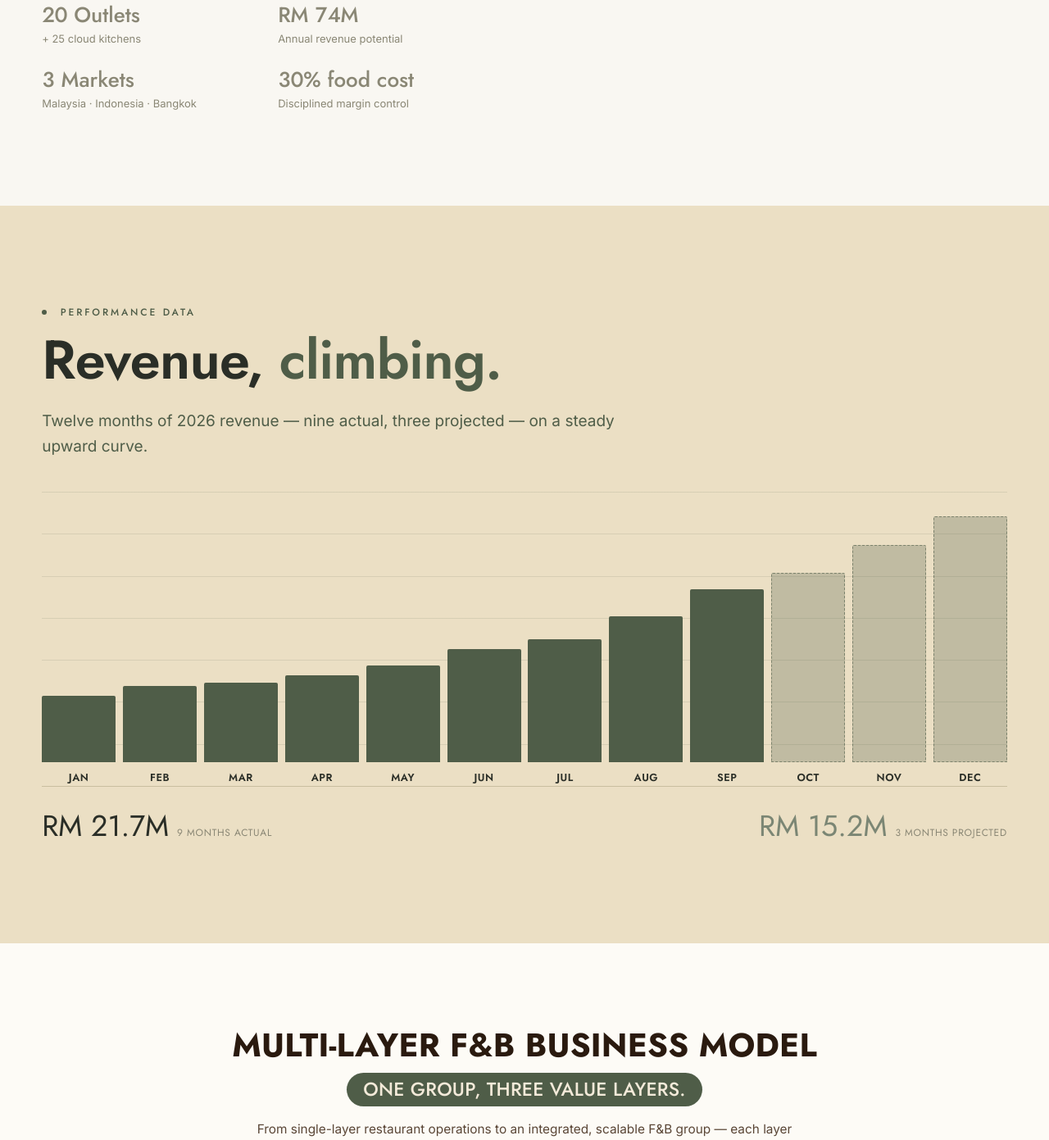
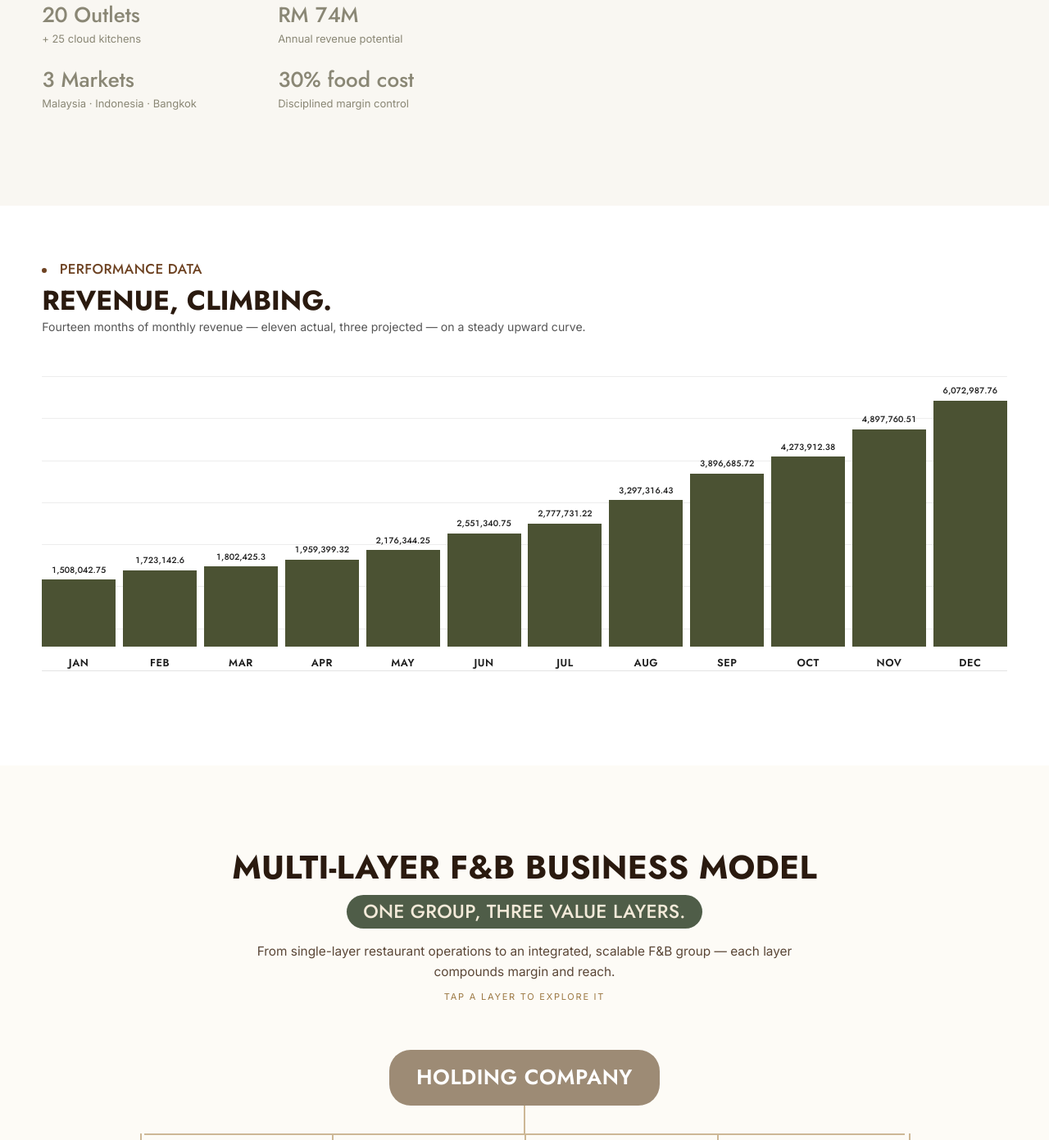
Before and after one commit to brandonyang20/hakshan-website, a WordPress theme: template page-investors.php in a window 1280 px wide. Shown: the part 2922-4313 px from the top of the page at 82% size. Run offline with PHP 8.4 and a stand-in for WordPress, Linux system fonts and the light colour scheme; the site name, menu and one post (Sample post) are stand-ins, and other content is empty; some libraries are stand-ins or nearby versions; some web fonts are replaced.

Commit message:
investors: revenue chart copied exactly from the deck
Per request, the chart now mirrors the deck screenshot: all twelve 2026
bars solid olive (no projected styling), each month's figure printed
above its bar in the deck's format, no totals row, white panel, and the
deck header ("PERFORMANCE DATA" / "REVENUE, CLIMBING." / original
subtitle). Month label uses DEC where the deck reads "DEV".

On phones, where twelve labels cannot fit, values stay tap-to-show.

Co-Authored-By: Claude Opus 5.5 <noreply@anthropic.com>
Claude-Session: https://claude.ai/code/session_0183xPkn5PK5oro2bSboyDWX

```diff
--- a/functions.php
+++ b/functions.php
@@ -8,7 +8,7 @@
 defined( 'ABSPATH' ) || exit;
 
 if ( ! defined( 'HAKSHAN_THEME_VERSION' ) ) {
-	define( 'HAKSHAN_THEME_VERSION', '1.4.158' );
+	define( 'HAKSHAN_THEME_VERSION', '1.4.159' );
 }
 
 require_once get_theme_file_path( 'inc/dish-cpt.php' );
--- a/page-investors.php
+++ b/page-investors.php
@@ -1369,6 +1369,25 @@ get_header();
   .iv-bar--proj .iv-bar__fill{background:rgba(79,93,72,.28);outline:1px dashed rgba(79,93,72,.6);outline-offset:-1px}
   .iv .iv-bar__lbl{font-family:var(--mono);font-weight:600;font-size:clamp(10px,1vw,13px);letter-spacing:.04em;color:#2A2E27}
   .iv-chart__split .iv-chart__tot:last-child b{color:#7B8674}
+  /* Revenue chart, exactly as the deck: white panel, tight uppercase head,
+     solid olive bars, the figure printed above every bar. */
+  .iv-chartsec{background:#fff;padding-top:clamp(40px,5vw,64px)}
+  .iv-chartsec .iv-shead{max-width:none}
+  .iv-chartsec .h-eyebrow{font-size:clamp(14px,1.35vw,17px);letter-spacing:.02em;color:#6E4323}
+  .iv-chartsec .h-eyebrow .dot{background:#6E4323}
+  .iv .iv-chartsec h2{font-family:var(--serif);font-weight:700;text-transform:uppercase;font-size:clamp(24px,2.6vw,34px);line-height:1.1;letter-spacing:0;color:#2A1A0F;margin:6px 0 4px}
+  .iv .iv-chartsec .lead{font-size:clamp(13px,1.1vw,15px);color:#555;margin:0;max-width:none}
+  .iv-chartsec .iv-chart{margin-top:clamp(28px,4vw,48px)}
+  .iv-chartsec .iv-chart__bars{background-image:repeating-linear-gradient(to top,transparent 0,transparent calc(100% / 7 - 1px),rgba(0,0,0,.07) calc(100% / 7 - 1px),rgba(0,0,0,.07) calc(100% / 7));border-bottom-color:#E4E4E4}
+  .iv-chartsec .iv-bar__fill{background:#4B5233;border-radius:0}
+  .iv .iv-chartsec .iv-bar__lbl{color:#1E1E1E}
+  @media (min-width:761px){
+    .iv-chartsec .iv-bar__cap,
+    .iv-chartsec .iv-bar:first-child .iv-bar__cap,
+    .iv-chartsec .iv-bar:last-child .iv-bar__cap{left:50%;right:auto;bottom:calc(100% + 5px);transform:translateX(-50%)!important;opacity:1;padding:0;border-radius:0;background:none;color:#1E1E1E;font-family:var(--mono);font-weight:500;font-size:clamp(9px,.82vw,12px)}
+    .iv-chartsec .iv-bar__cap::after{display:none}
+    .iv-chartsec .iv-bar:hover .iv-bar__fill{filter:none}
+  }
 </style>
 
 <div class="iv">
@@ -1741,37 +1760,33 @@ $iv_brands = array(
 </section>
 
 <!-- ============== 3. PERFORMANCE CHART ============== -->
-<section class="iv-section iv-section--alt">
+<section class="iv-section iv-chartsec">
   <div class="iv-wrap">
     <div class="iv-shead" data-reveal>
       <span class="h-eyebrow"><span class="dot"></span>
         <span data-en>PERFORMANCE DATA</span>
         <span data-zh>业绩表现</span>
       </span>
-      <h2><span data-en>Revenue, <em>climbing.</em></span><span data-zh>营业额，<em>持续攀升。</em></span></h2>
+      <h2><span data-en>Revenue, climbing.</span><span data-zh>营业额，持续攀升。</span></h2>
       <p class="lead">
-        <span data-en>Twelve months of 2026 revenue — nine actual, three projected — on a steady upward curve.</span>
-        <span data-zh>2026 年十二个月营业额——九个月实际、三个月预测——稳步向上。</span>
+        <span data-en>Fourteen months of monthly revenue — eleven actual, three projected — on a steady upward curve.</span>
+        <span data-zh>十四个月的月营业额——十一个月实际、三个月预测——稳步向上。</span>
       </p>
     </div>
     <div class="iv-chart" data-reveal>
       <div class="iv-chart__bars" id="iv-bars">
-        <div class="iv-bar"><div class="iv-bar__fill" data-h="24.8"><div class="iv-bar__cap">RM 1,508,042.75</div></div><div class="iv-bar__lbl">JAN</div></div>
-        <div class="iv-bar"><div class="iv-bar__fill" data-h="28.4"><div class="iv-bar__cap">RM 1,723,142.60</div></div><div class="iv-bar__lbl">FEB</div></div>
-        <div class="iv-bar"><div class="iv-bar__fill" data-h="29.7"><div class="iv-bar__cap">RM 1,802,425.30</div></div><div class="iv-bar__lbl">MAR</div></div>
-        <div class="iv-bar"><div class="iv-bar__fill" data-h="32.3"><div class="iv-bar__cap">RM 1,959,399.32</div></div><div class="iv-bar__lbl">APR</div></div>
-        <div class="iv-bar"><div class="iv-bar__fill" data-h="35.8"><div class="iv-bar__cap">RM 2,176,344.25</div></div><div class="iv-bar__lbl">MAY</div></div>
-        <div class="iv-bar"><div class="iv-bar__fill" data-h="42"><div class="iv-bar__cap">RM 2,551,340.75</div></div><div class="iv-bar__lbl">JUN</div></div>
-        <div class="iv-bar"><div class="iv-bar__fill" data-h="45.7"><div class="iv-bar__cap">RM 2,777,731.22</div></div><div class="iv-bar__lbl">JUL</div></div>
-        <div class="iv-bar"><div class="iv-bar__fill" data-h="54.3"><div class="iv-bar__cap">RM 3,297,316.43</div></div><div class="iv-bar__lbl">AUG</div></div>
-        <div class="iv-bar"><div class="iv-bar__fill" data-h="64.2"><div class="iv-bar__cap">RM 3,896,685.72</div></div><div class="iv-bar__lbl">SEP</div></div>
-        <div class="iv-bar iv-bar--proj"><div class="iv-bar__fill" data-h="70.4"><div class="iv-bar__cap">RM 4,273,912.38</div></div><div class="iv-bar__lbl">OCT</div></div>
-        <div class="iv-bar iv-bar--proj"><div class="iv-bar__fill" data-h="80.6"><div class="iv-bar__cap">RM 4,897,760.51</div></div><div class="iv-bar__lbl">NOV</div></div>
-        <div class="iv-bar iv-bar--proj"><div class="iv-bar__fill" data-h="100"><div class="iv-bar__cap">RM 6,072,987.76</div></div><div class="iv-bar__lbl">DEC</div></div>
-      </div>
-      <div class="iv-chart__split">
-        <div class="iv-chart__tot"><b>RM 21.7M</b><span><span data-en>9 months actual</span><span data-zh>9 个月实际</span></span></div>
-        <div class="iv-chart__tot"><b>RM 15.2M</b><span><span data-en>3 months projected</span><span data-zh>3 个月预测</span></span></div>
+        <div class="iv-bar"><div class="iv-bar__fill" data-h="24.8"><div class="iv-bar__cap">1,508,042.75</div></div><div class="iv-bar__lbl">JAN</div></div>
+        <div class="iv-bar"><div class="iv-bar__fill" data-h="28.4"><div class="iv-bar__cap">1,723,142.6</div></div><div class="iv-bar__lbl">FEB</div></div>
+        <div class="iv-bar"><div class="iv-bar__fill" data-h="29.7"><div class="iv-bar__cap">1,802,425.3</div></div><div class="iv-bar__lbl">MAR</div></div>
+        <div class="iv-bar"><div class="iv-bar__fill" data-h="32.3"><div class="iv-bar__cap">1,959,399.32</div></div><div class="iv-bar__lbl">APR</div></div>
+        <div class="iv-bar"><div class="iv-bar__fill" data-h="35.8"><div class="iv-bar__cap">2,176,344.25</div></div><div class="iv-bar__lbl">MAY</div></div>
+        <div class="iv-bar"><div class="iv-bar__fill" data-h="42"><div class="iv-bar__cap">2,551,340.75</div></div><div class="iv-bar__lbl">JUN</div></div>
+        <div class="iv-bar"><div class="iv-bar__fill" data-h="45.7"><div class="iv-bar__cap">2,777,731.22</div></div><div class="iv-bar__lbl">JUL</div></div>
+        <div class="iv-bar"><div class="iv-bar__fill" data-h="54.3"><div class="iv-bar__cap">3,297,316.43</div></div><div class="iv-bar__lbl">AUG</div></div>
+        <div class="iv-bar"><div class="iv-bar__fill" data-h="64.2"><div class="iv-bar__cap">3,896,685.72</div></div><div class="iv-bar__lbl">SEP</div></div>
+        <div class="iv-bar"><div class="iv-bar__fill" data-h="70.4"><div class="iv-bar__cap">4,273,912.38</div></div><div class="iv-bar__lbl">OCT</div></div>
+        <div class="iv-bar"><div class="iv-bar__fill" data-h="80.6"><div class="iv-bar__cap">4,897,760.51</div></div><div class="iv-bar__lbl">NOV</div></div>
+        <div class="iv-bar"><div class="iv-bar__fill" data-h="100"><div class="iv-bar__cap">6,072,987.76</div></div><div class="iv-bar__lbl">DEC</div></div>
       </div>
     </div>
   </div>
```
